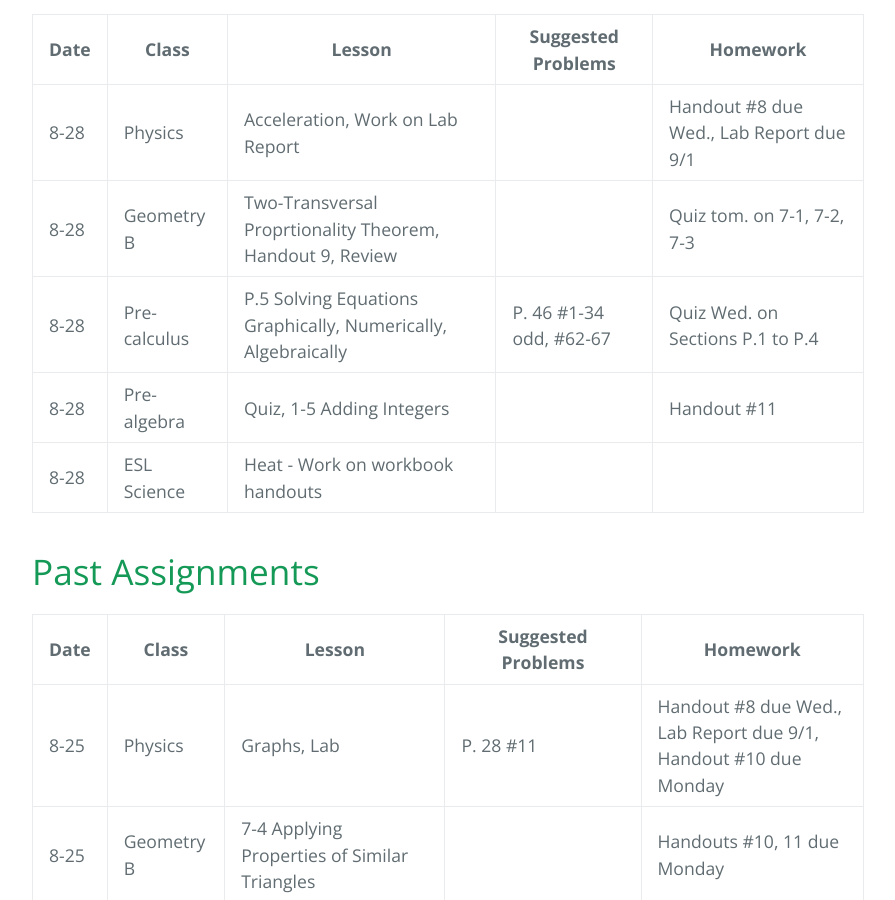
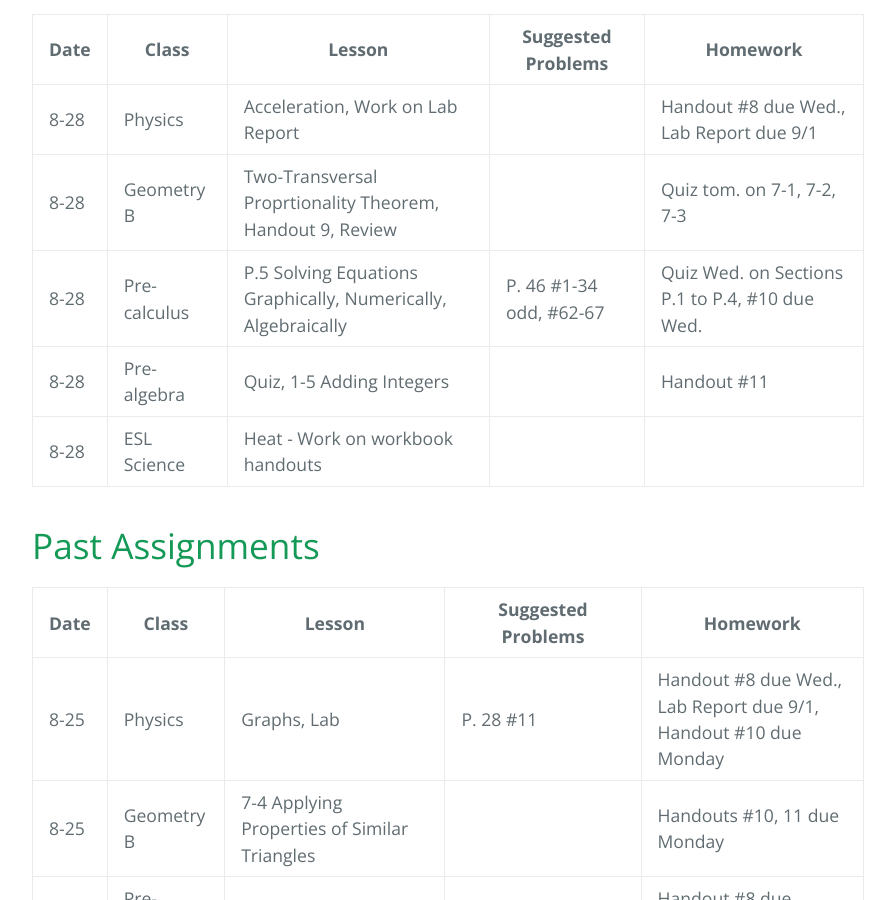
Before and after one commit to gpayoo/gpayoo, a Jekyll site: the page built from index.md, in a window 1280 px wide and 900 px high, scrolled down 554 px. Shown: the whole window, without its empty margins (192-1087 px from the left). Built offline with Jekyll 4.4.1, drawn with Linux system fonts in a browser that asks for light colours; our own code applies the rules of GitHub Pages for plain Markdown files.

Commit message:
Update index.md

```diff
--- a/index.md
+++ b/index.md
@@ -11,7 +11,7 @@ layout: default
 | ---- | ----- | ------ | -------- | ---
 | 8-28 | Physics | Acceleration, Work on Lab Report |  | Handout #8 due Wed., Lab Report due 9/1
 | 8-28 | Geometry B | Two-Transversal Proprtionality Theorem, Handout 9, Review | | Quiz tom. on 7-1, 7-2, 7-3|
-| 8-28 | Pre-calculus | P.5 Solving Equations Graphically, Numerically, Algebraically | P. 46 #1-34 odd, #62-67 | Quiz Wed. on Sections P.1 to P.4
+| 8-28 | Pre-calculus | P.5 Solving Equations Graphically, Numerically, Algebraically | P. 46 #1-34 odd, #62-67 | Quiz Wed. on Sections P.1 to P.4, #10 due Wed.
 | 8-28 | Pre-algebra | Quiz, 1-5 Adding Integers | | Handout #11
 | 8-28 | ESL Science | Heat - Work on workbook handouts |  |
 
```
